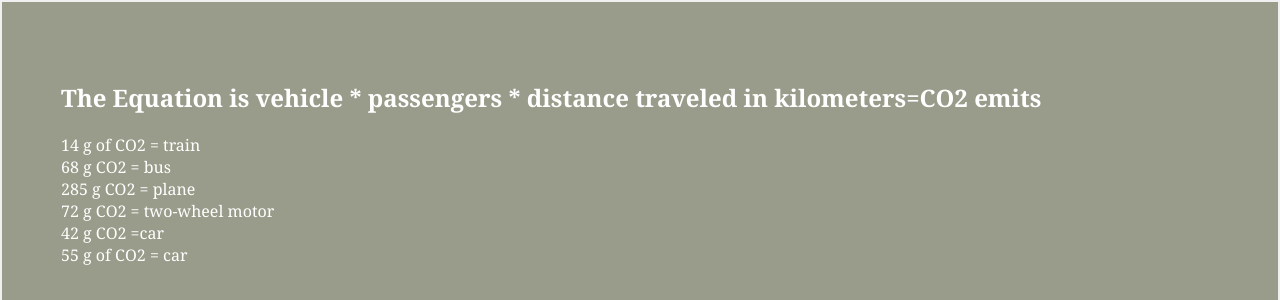
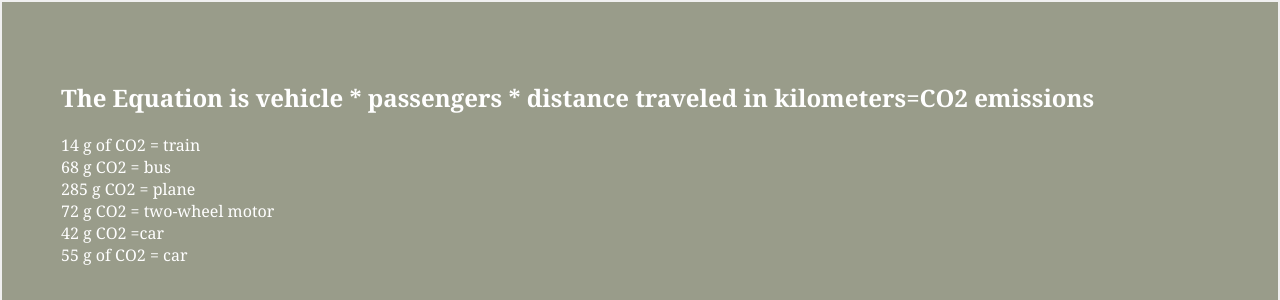
Before and after one commit to had2020/Nature-Talk, a Flask app: page /pollution_cal in a window 1280 px wide. Shown: the part 170-470 px from the top of the page. Run offline with Flask 3, Linux system fonts and the light colour scheme.

Commit message:
Update pollution_cal.html

```diff
--- a/templates/pollution_cal.html
+++ b/templates/pollution_cal.html
@@ -65,7 +65,7 @@
   </nav>
   <div class="question">
     <section>
-    <h2>The Equation is vehicle * passengers * distance traveled in kilometers=CO2 emits</h2>
+    <h2>The Equation is vehicle * passengers * distance traveled in kilometers=CO2 emissions</h2>
     <p> 14 g of CO2 = train <br /> 68 g CO2 = bus <br /> 285 g CO2 = plane <br /> 72 g CO2 = two-wheel motor <br /> 42 g CO2 =car <br /> 55 g of CO2 = car
     </p>
   <br />
```
